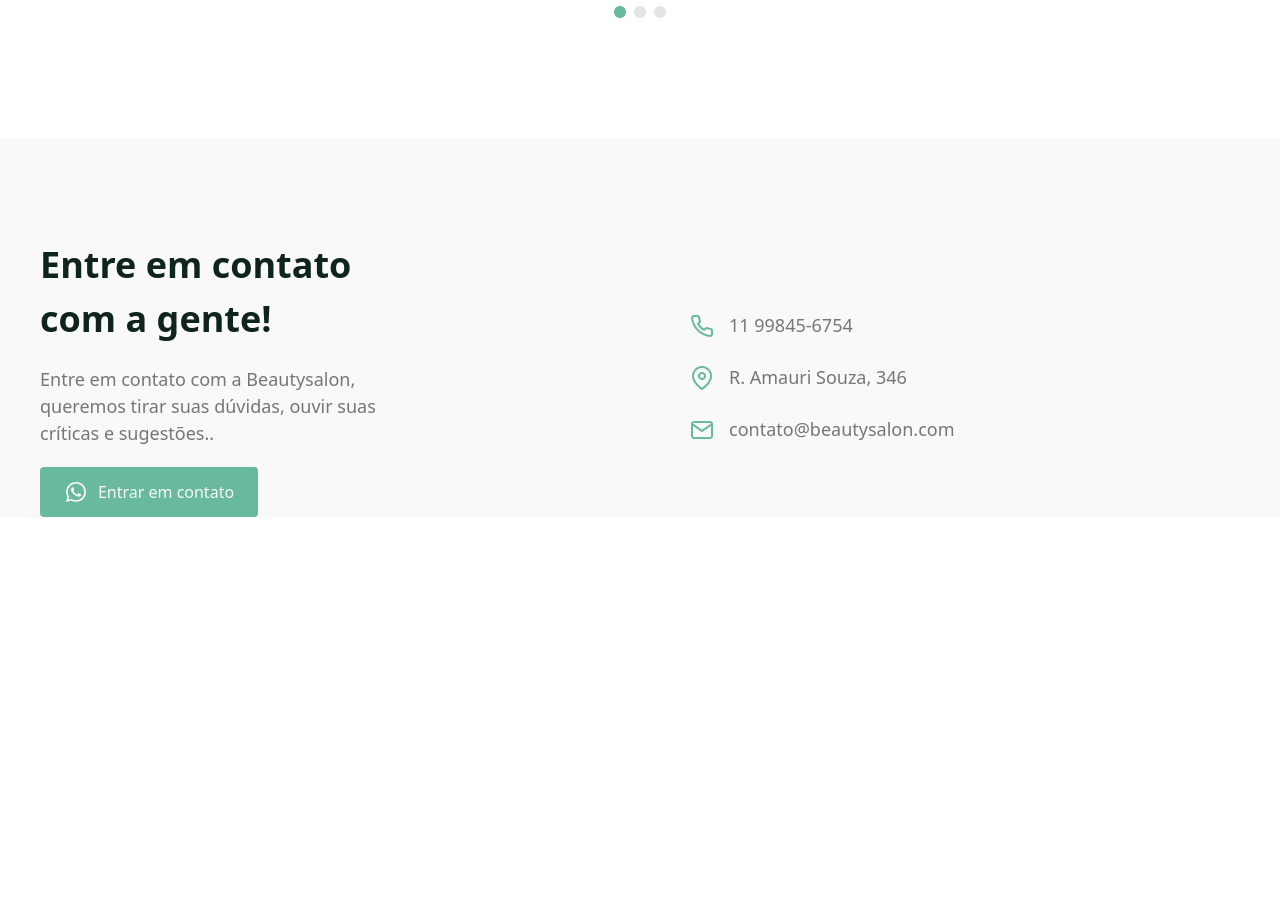
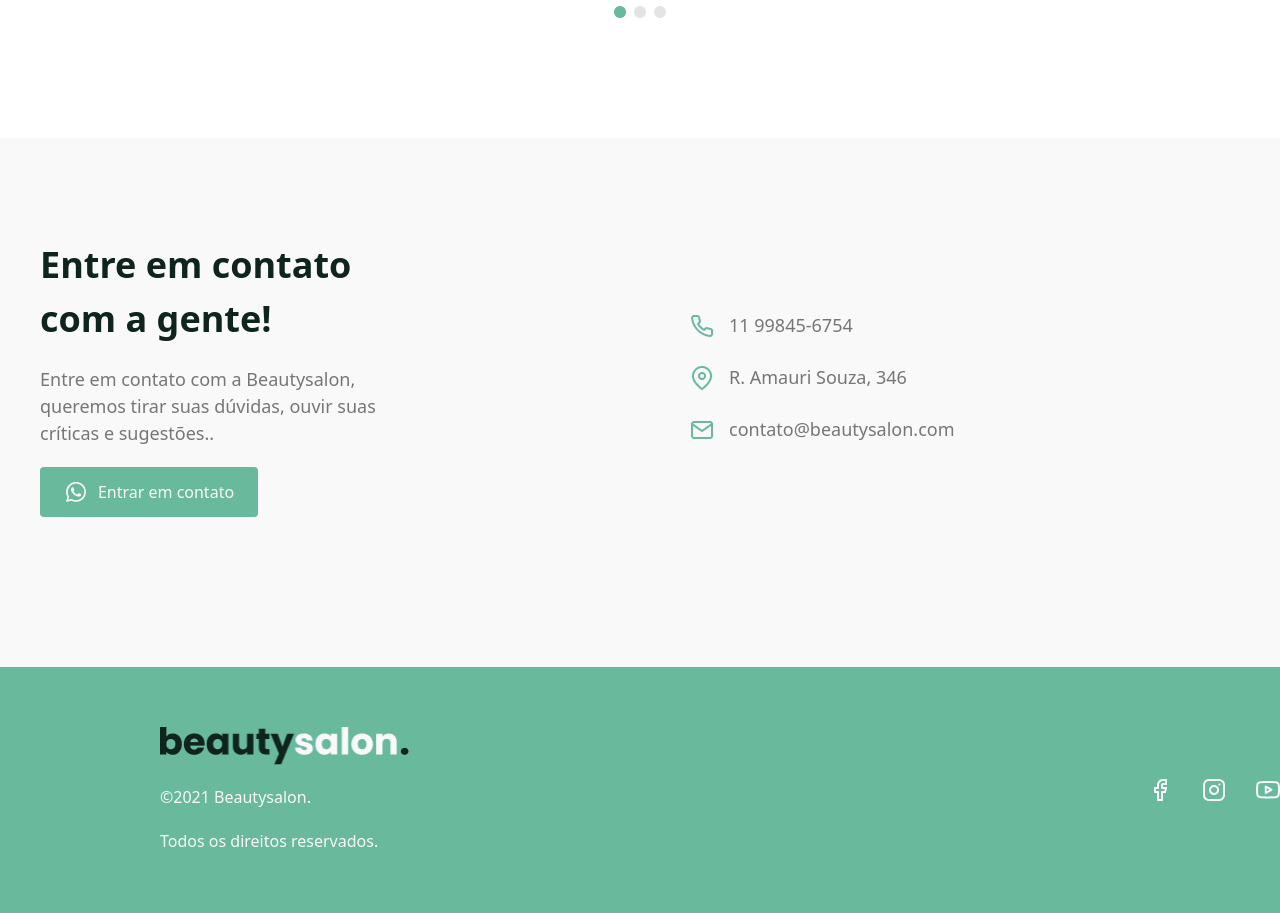
Before and after one commit to zargulak11-hash/tailwind2, a website: page index.html in a window 1280 px wide. Shown: the part 2660-3573 px from the top of the page. Before the commit the page ends 3177 px from the top, so only its background shows below. Drawn offline with Linux system fonts and the light colour scheme.

Commit message:
first commit6

```diff
--- a/index.html
+++ b/index.html
@@ -118,7 +118,7 @@
         </div>
         <img class="mt-[50px] m-auto w-[46px] lg:w-[52px]" src="./images/Dots.png" alt="">
     </section>
-    <section class="bg-[#F9F9F9] pt-[50px] lg:pt-[100px]">
+    <section class="bg-[#F9F9F9] pt-[50px] lg:pb-[150px] pb-[80px] lg:pt-[100px]">
      <div class="flex max-w-[1200px] items-center  lg:gap-[300px] lg:justify-start m-auto flex-col lg:flex-row">
             <aside class="flex flex-col gap-[20px] lg:mt-0 mt-[30px]">
                 <h1 class="lg:text-[#0F241D] lg:text-[36px] font-bold w-[265px]   lg:w-[350px] text-[30px]">Entre em contato com a gente!</h1>
@@ -144,6 +144,20 @@
             </aside>
         </div>
     </section>
+    <section class="bg-[#69B99D] pt-[60px] pb-[60px] ">
+        <div class="flex max-w-[1200px] lg:justify-between lg:gap-[300px] ml-[50px] lg:ml-40  m-auto flex-col lg:flex-row">
+            <aside class="flex flex-col gap-[10px] lg:gap-[20px]">
+                <img class="lg:w-[249px] w-[144px] " src="./images/Logo (6).png" alt="">
+                <p class="text-[#F9F9F9]">©2021 Beautysalon.</p>
+                <p class="text-[#F9F9F9]">Todos os direitos reservados.</p>
+            </aside>
+            <aside class="flex items-center gap-[30px] lg:mt-0 mt-[30px]">
+                <img src="./images/facebook 1.png" alt="">
+                <img src="./images/instagram 1.png" alt="">
+                <img src="./images/youtube 1.png" alt="">
+            </aside>
+        </div>
+    </section>
 </body>
 
 </html>
```
Also changed, not shown: images/Logo (6).png (added), images/facebook 1.png (added), images/instagram 1.png (added), images/youtube 1.png (added), src/output.css.
